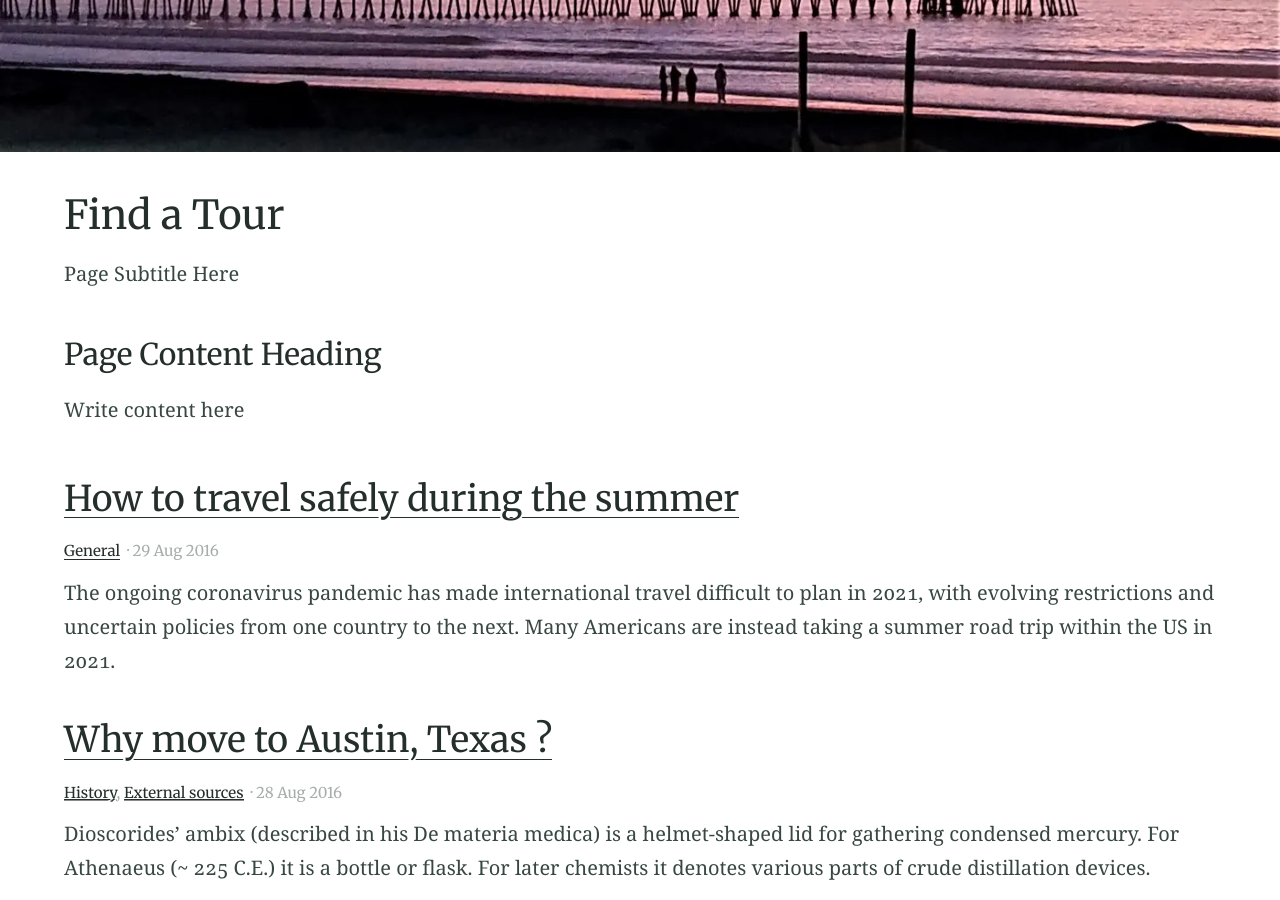
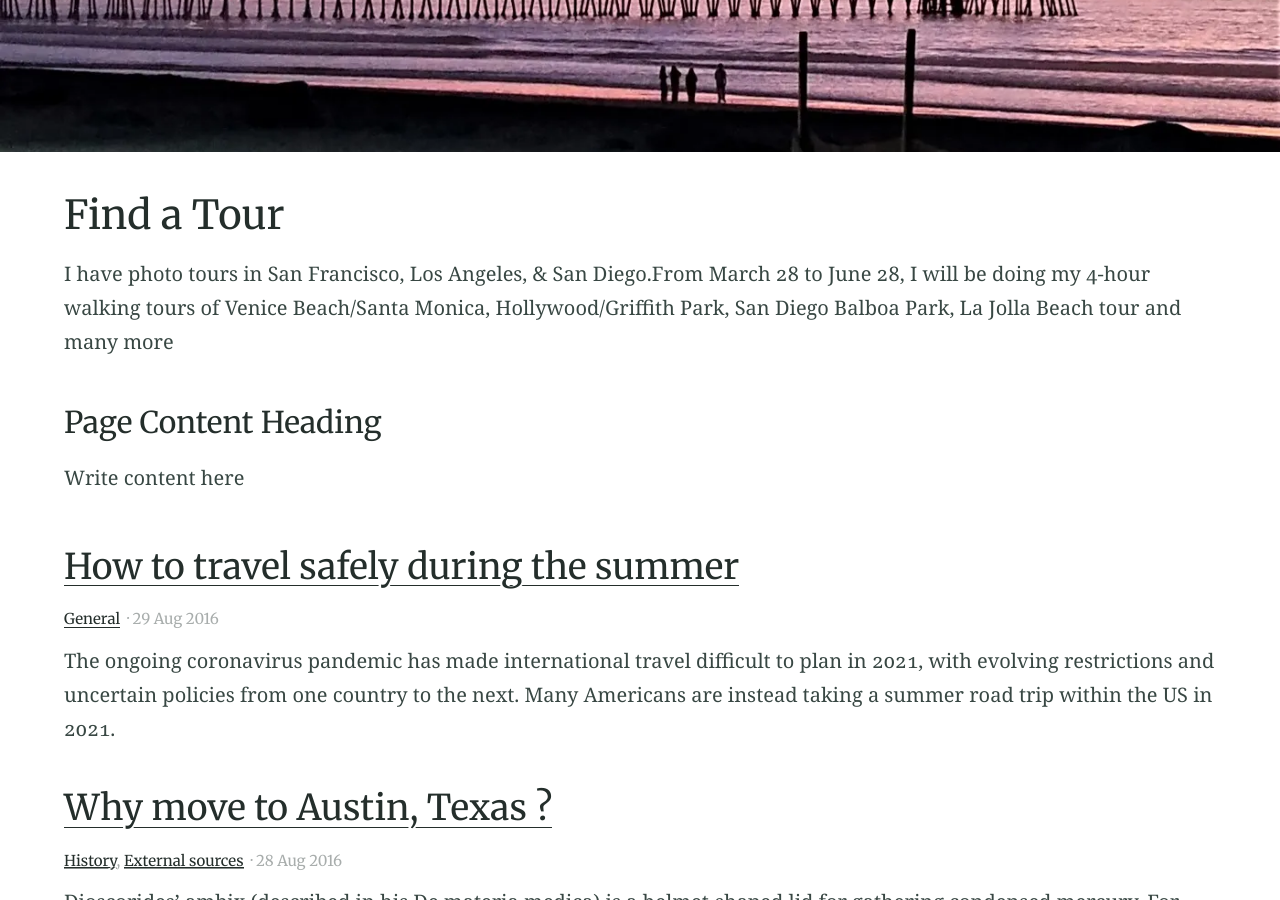
Before and after one commit to Coolweb2go/californiaphotosafaris, a Jekyll site: the page built from find-a-tour.md, in a window 1280 px wide and 900 px high, scrolled down 300 px. Built offline with Jekyll 4.4.1, drawn with Linux system fonts in a browser that asks for light colours.

Commit message:
Update find-a-tour.md
update find a tour

```diff
--- a/find-a-tour.md
+++ b/find-a-tour.md
@@ -7,7 +7,7 @@ excerpt: This site was created to guide Californians who want to move to a more
   state
 
 ---
-Page Subtitle Here
+I have photo tours in San Francisco, Los Angeles, & San Diego.From March 28 to June 28, I will be doing my 4-hour walking tours of Venice Beach/Santa Monica, Hollywood/Griffith Park, San Diego Balboa Park, La Jolla Beach tour and many more
 
 ### Page Content Heading
 
```
